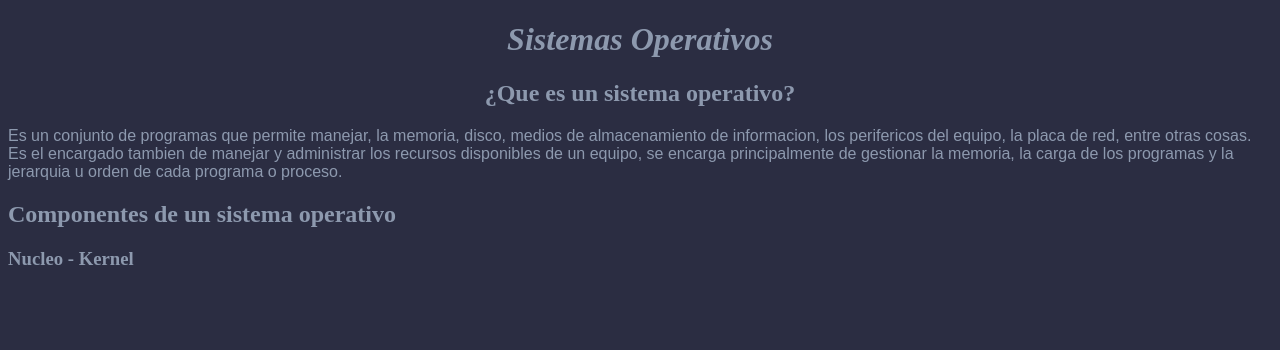
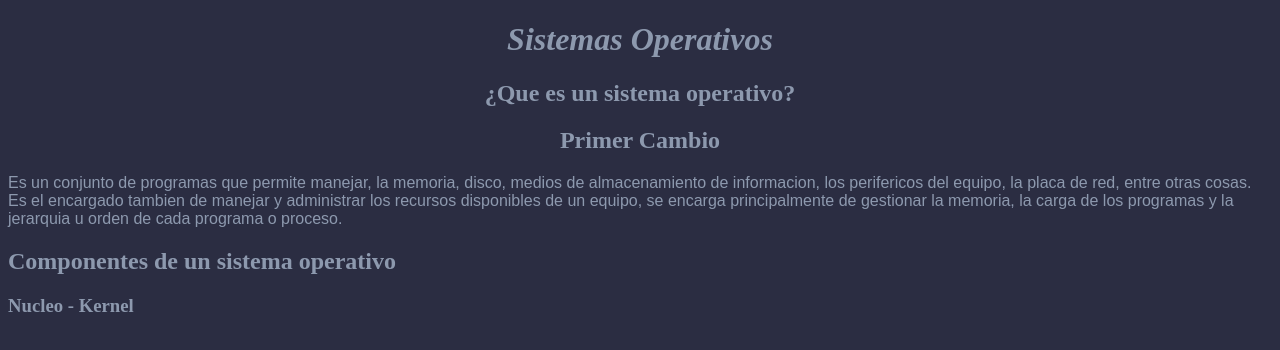
Before and after one commit to SebLuna/ProyectoType, a plain HTML site: page index.html in a window 1280 px wide. Drawn offline with Linux system fonts and the light colour scheme.

Commit message:
Se agrega una linea de texto

```diff
--- a/index.html
+++ b/index.html
@@ -10,6 +10,8 @@
         <h1 align="center"><i>Sistemas Operativos<br></i></h1>
         <h2 align="center">¿Que es un sistema operativo?</h2>
         </font>
+
+        <h2 align="center">Primer Cambio</h2>
 
         <font face="Arial">
         Es un conjunto de programas que permite manejar, la memoria, disco, medios de almacenamiento de informacion,
```
